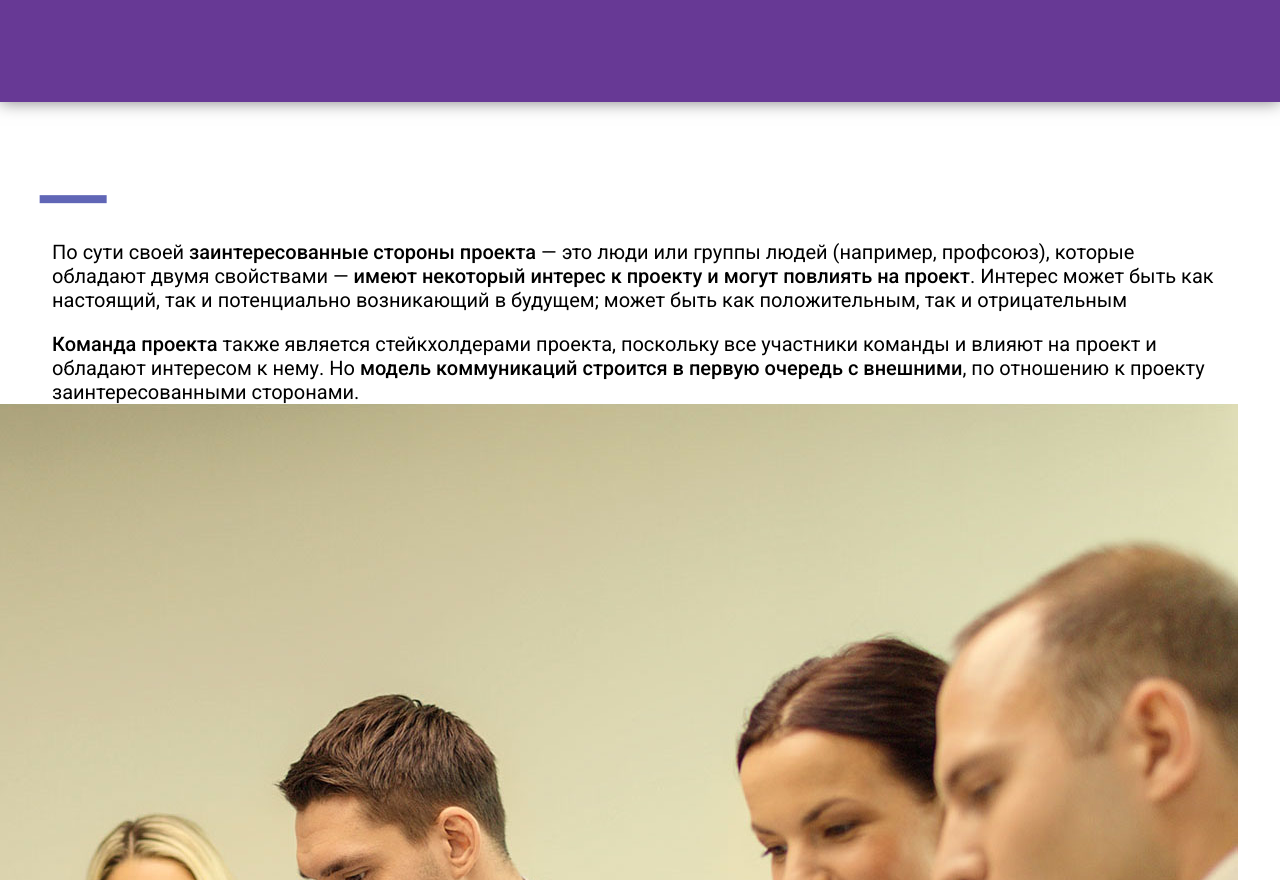
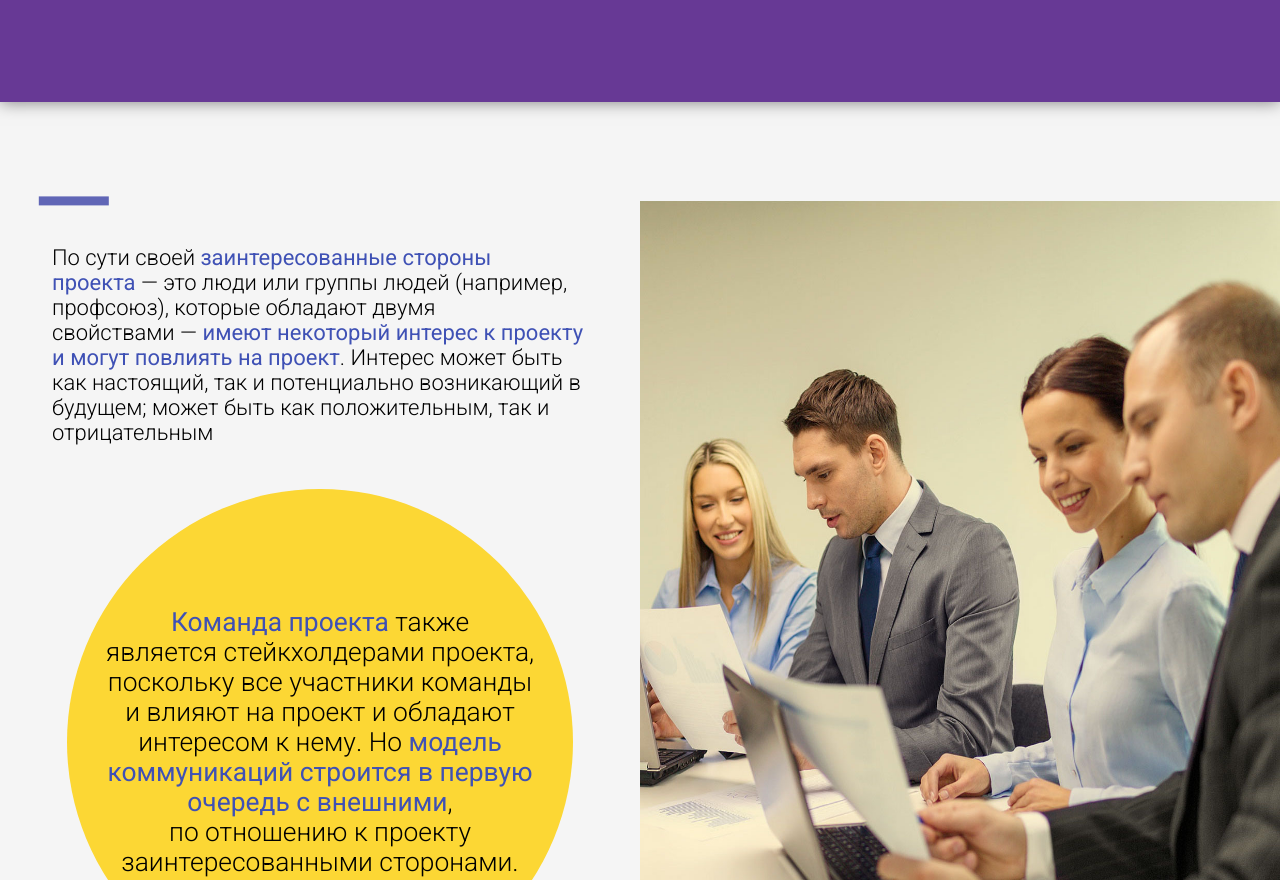
Before and after one commit to ivmo/course-example, a website: page app/index.html in a window 1280 px wide. Shown: the top 880 px of the page. Drawn offline with nearby package versions, Linux system fonts and the light colour scheme; files that its build step writes are made by us from their sources.

Commit message:
fix example slide styles

```diff
--- a/app/styles/main.scss
+++ b/app/styles/main.scss
@@ -75,6 +75,7 @@ body {
 @import 'components/table';
 
 //  Пример слайда
+@import 'slides/example';
 @import 'slides/slide';
 @import 'slides/content-inner';
 @import 'slides/diagramma.scss';
--- a/app/styles/slides/_example.scss
+++ b/app/styles/slides/_example.scss
@@ -49,7 +49,7 @@
   font-size: 1em;
 }
 
-.criteria__sidebar {
+.example__sidebar {
   display: inline-block;
   max-height: 394px;
   overflow: hidden;
```
